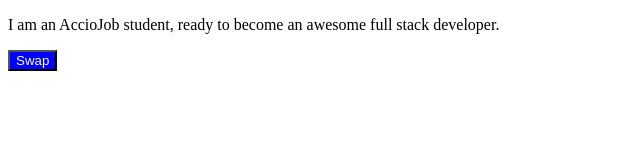
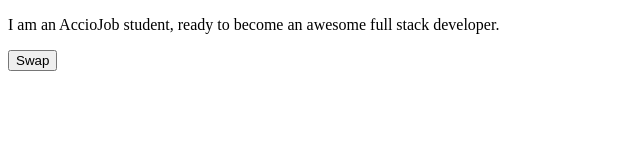
Before and after one commit to acciojob/dark-theme-ShaikHafeezBasha, a website: page main.html in a window 1280 px wide. Shown: the whole page, without its empty margins (0-640 px from the left). Drawn offline with Linux system fonts and the light colour scheme.

Commit message:
created a submission

```diff
--- a/main.html
+++ b/main.html
@@ -12,7 +12,7 @@
       <p id="ptag">
         I am an AccioJob student, ready to become an awesome full stack developer.
       </p>
-      <button id="swap" class="button_day button_night">Swap</button>
+      <button id="swap" class="button_day">Swap</button>
     </main>
     <script src="./script.js"></script>
   </body>
```
